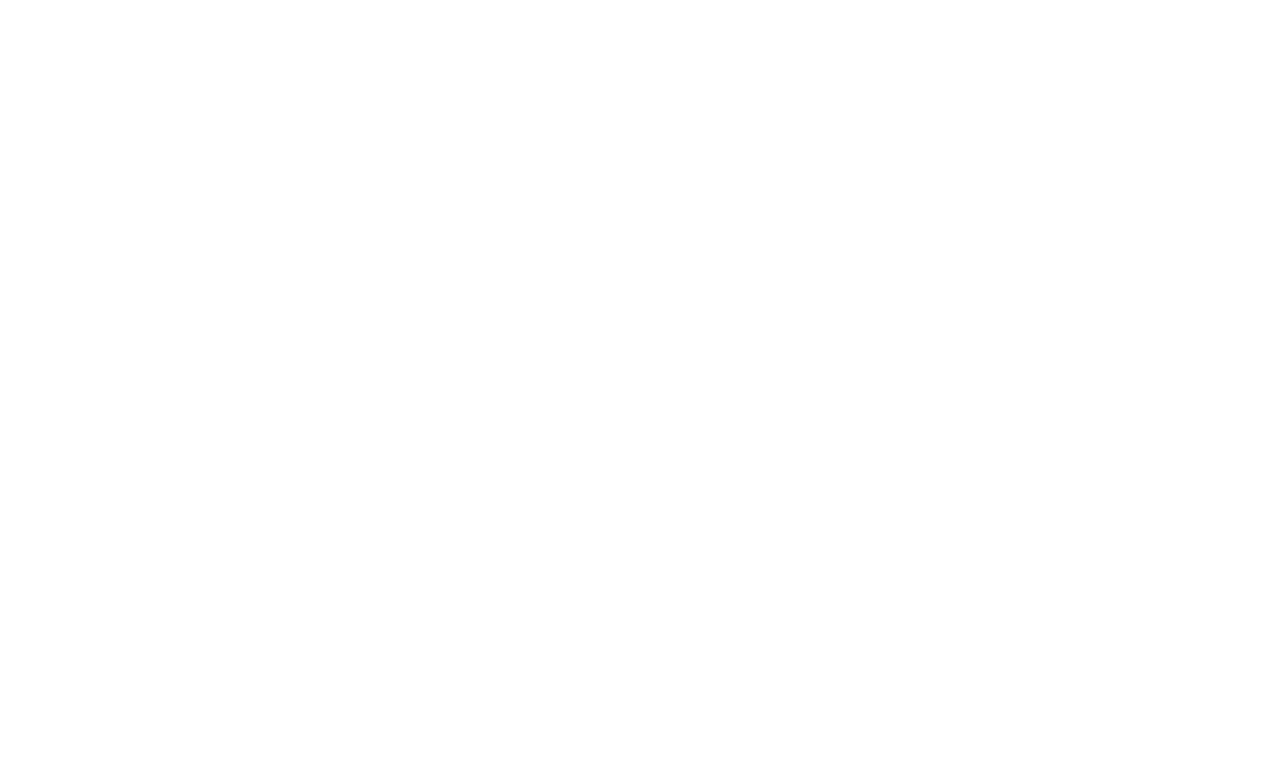
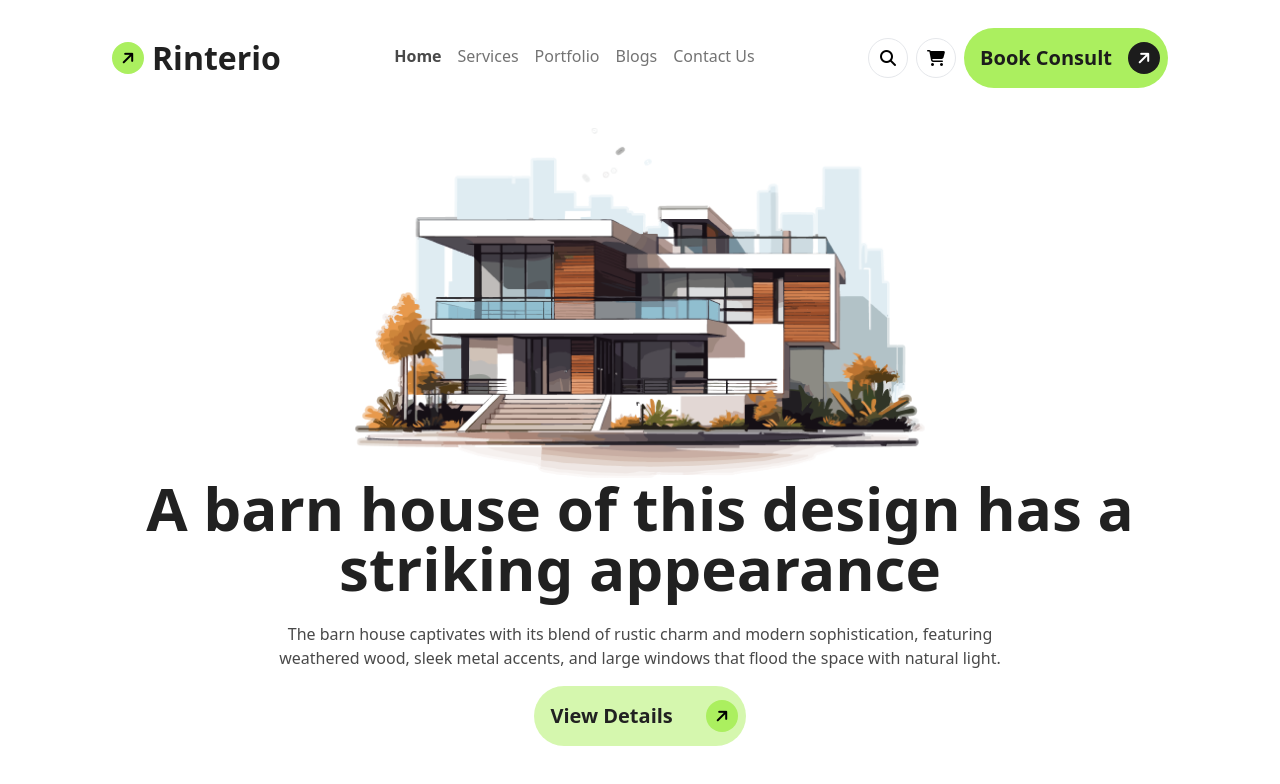
Before and after one commit to abusaleh2874/b-tenacious-assignment-03-ph, a plain HTML site: page index.html in a window 1280 px wide. Drawn offline with nearby package versions, Linux system fonts and the light colour scheme.

Commit message:
added a navigationbar and banner section

```diff
--- a/index.html
+++ b/index.html
@@ -29,7 +29,51 @@
 
 </head>
 <body>
-    <header>
+    <header class="max-w-screen-xl mx-auto px-16 lg:px-28 py-7">
+        <div class="mb-10">
+            <nav class="flex justify-between">
+                <div class="flex justify-between gap-2 items-center">
+                    <i class="fa-solid fa-arrow-right -rotate-45 w-8 h-8 bg-[#ABEF5F] rounded-full justify-center items-center inline-flex"></i>
+                    <h2 class="text-[#212121] text-[32px] font-extrabold">Rinterio</h2>
+                </div>
+                <div>
+                    <ul class="flex justify-between items-center mt-4">
+                        <li class="mx-2"><a class="font-extrabold text-[#494949] text-base" href="">Home</a></li>
+                        <li class="mx-2"><a class="font-normal text-base text-[#737373] hover:text-[#494949] hover:font-extrabold" href="">Services</a></li>
+                        <li class="mx-2"><a class="font-normal text-base text-[#737373] hover:text-[#494949] hover:font-extrabold" href="">Portfolio</a></li>
+                        <li class="mx-2"><a class="font-normal text-base text-[#737373] hover:text-[#494949] hover:font-extrabold" href="">Blogs</a></li>
+                        <li class="mx-2"><a class="font-normal text-base text-[#737373] hover:text-[#494949] hover:font-extrabold" href="">Contact Us</a></li>
+                    </ul>
+                </div>
+               <div class="lg:block">
+                <div class="flex justify-between items-center gap-2 sm:none" >
+                    <i class="fa-solid fa-magnifying-glass w-10 h-10 bg-[#FFFFFF] border rounded-full justify-center items-center inline-flex"></i>
+                    <i class="fa-solid fa-cart-shopping w-10 h-10 bg-[#FFFFFF] border rounded-full justify-center items-center inline-flex"></i>
+                    <button class="flex justify-between items-center bg-[#ABEF5F] rounded-[32px]">
+                        <h3 class="text-xl text-[#1C1C1C] font-extrabold py-4 px-4">Book Consult</h3>
+                        <i class="fa-solid fa-arrow-right -rotate-45 w-8 h-8 text-white bg-[#1C1C1C] rounded-full justify-center items-center inline-flex mr-2"></i>
+
+                    </button>
+                    <div class="lg:hidden">
+                        <i class="fa-solid fa-bars w-10 h-10 bg-[#FFFFFF] border rounded-full justify-center items-center inline-flex"></i>
+                    </div>
+
+                </div>
+               </div>
+
+            </nav>
+        </div>
+        <!-- banner section -->
+         <div class="flex justify-center items-center flex-col mb-6">
+            <img class="" src="images/banner.png" alt="">
+            <h1 class="text-[#212121] font-extrabold text-6xl text-center mb-6 ">A barn house of this design has a striking appearance</h1>
+            <p class="font-medium text-base text-[#494949] text-center max-w-3xl mb-4">The barn house captivates with its blend of rustic charm and modern sophistication, featuring weathered wood, sleek metal accents, and large windows that flood the space with natural light.</p>
+            <button class=" flex justify-between items-center bg-[#ABEF5F80] rounded-[32px] w-full lg:w-1/5">
+                <h4 class="font-bold text-[#212121] text-xl py-4 px-4 ">View Details</h4>
+                <i class="fa-solid fa-arrow-right -rotate-45 w-8 h-8 bg-[#ABEF5F] rounded-full justify-center items-center inline-flex mr-2"></i>
+
+            </button>
+         </div>
 
     </header>
     <main>
```
Also changed, not shown: images/Rectangle.png (renamed from assets/Rectangle.png), images/Vector.png (renamed from assets/Vector.png), images/article1.png (renamed from assets/article1.png), images/article2.png (renamed from assets/article2.png), images/article3.png (renamed from assets/article3.png), images/banner.png (renamed from assets/banner.png), images/bg.jpg (renamed from assets/bg.jpg), images/budget-planning.png (renamed from assets/budget-planning.png), images/commercial.png (renamed from assets/commercial.png), images/concept.png (renamed from assets/concept.png), images/flow-chart.png (renamed from assets/flow-chart.png), images/img1.png (renamed from assets/img1.png), images/img2.png (renamed from assets/img2.png), images/img3.png (renamed from assets/img3.png), 4 more files.
